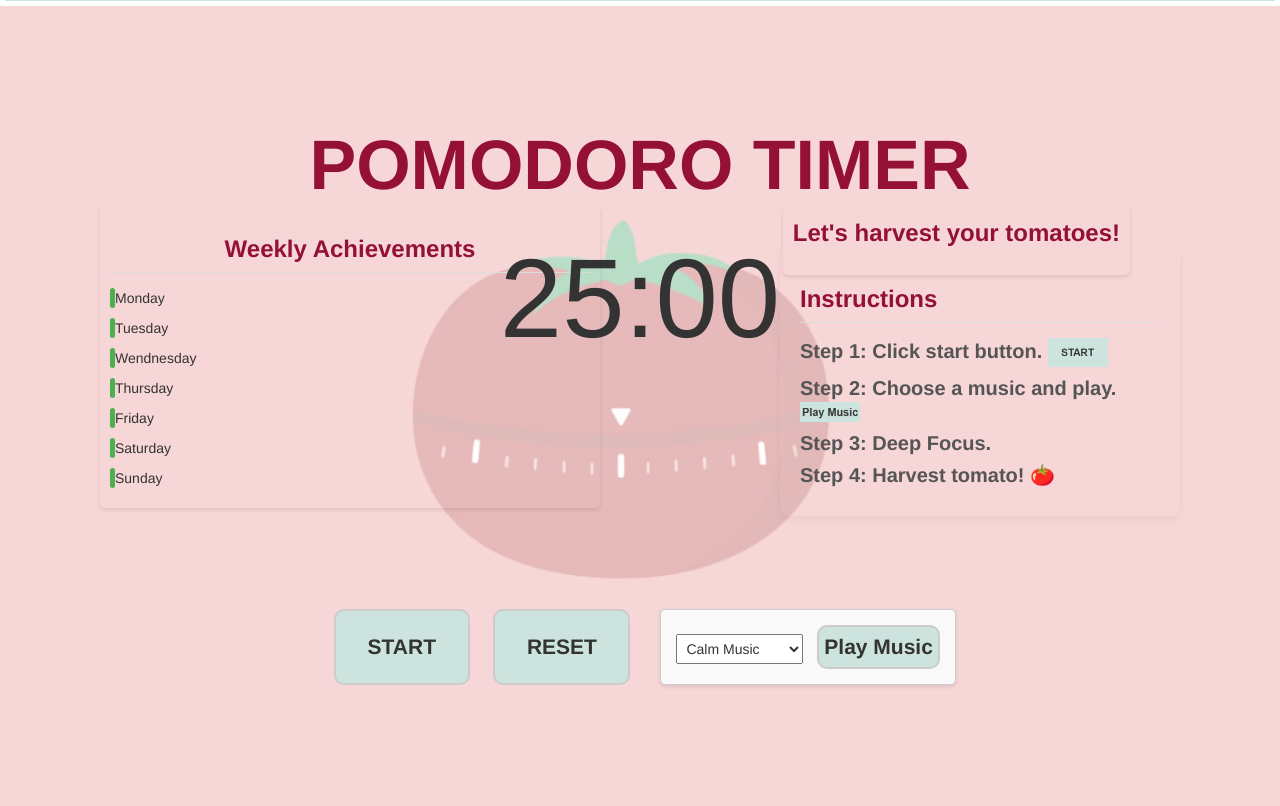
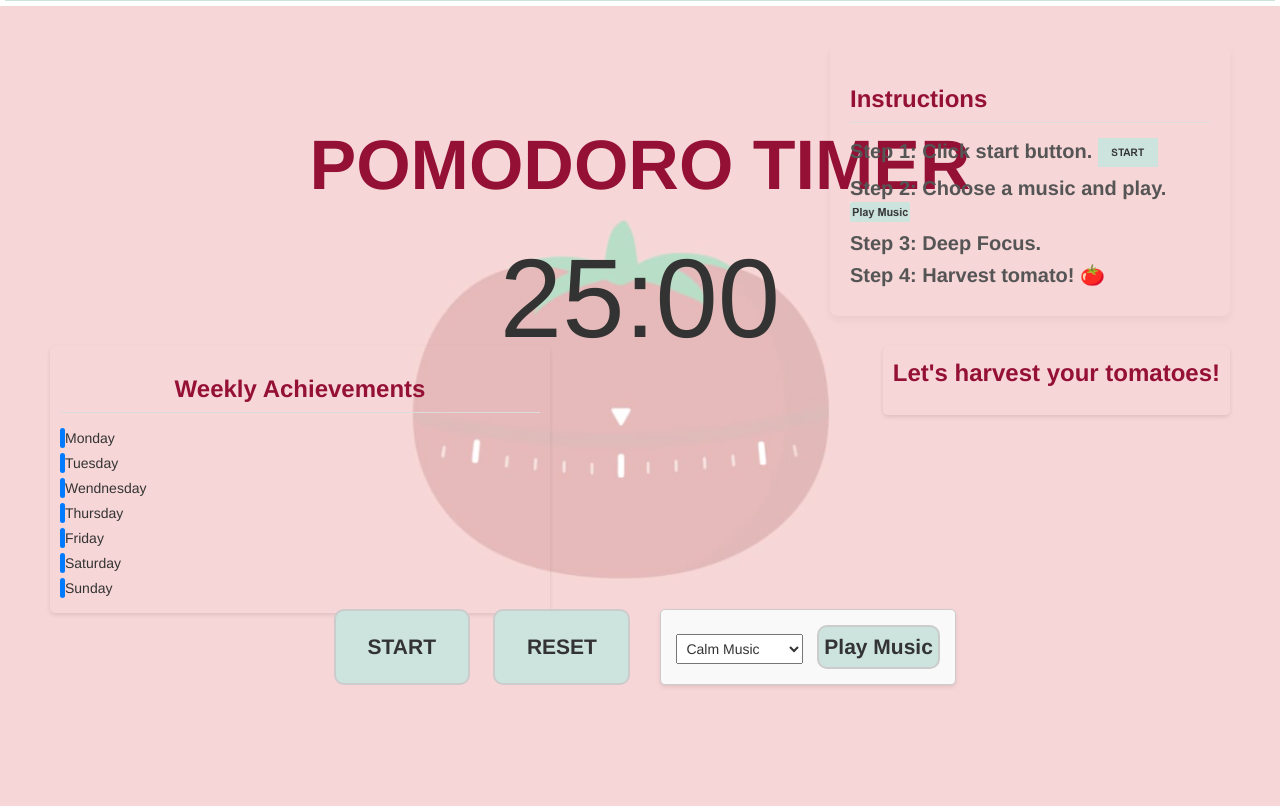
Before and after one commit to katrina799/4G06CapstoneProjectT5, a Flask app: page /pomodoro_page in a window 1280 px wide. Shown: the part 54-860 px from the top of the page. Run offline with Flask 3, Linux system fonts and the light colour scheme; data that the repository does not hold is empty; parts of the project's set-up code (start-up, migrations or seed data) failed here and were passed over; some libraries are stand-ins or nearby versions.

Commit message:
Further implemention of the task info show up on Pomodoro Page

```diff
--- a/src/templates/index.html
+++ b/src/templates/index.html
@@ -95,7 +95,7 @@
                                  -->
 
                                  <!-- Example of a task with a button/link -->
-                                <a href="/pomodoro_page?task_id={{ task.id }}">Start Pomodoro for Task 123</a>
+                                <a href="/pomodoro_page?task_id={{ task.id }}">Start Pomodoro</a>
 
                             </div>
                         </div>
--- a/src/templates/pomodoro_page.html
+++ b/src/templates/pomodoro_page.html
@@ -32,8 +32,8 @@
 
     #instructionPanel {
         position: fixed;
-            top: 300px;
-            right: 100px;
+        top: 100px;
+        right: 50px;
         width: 400px;
         padding: 20px;
         background-color: rgba(255, 255, 255, 0);
@@ -65,8 +65,8 @@
 
     #tomatoBox {
         position: fixed;
-            top: 260px;
-            right: 150px;
+        top: 400px;
+        right: 50px;
         padding: 10px;
         background-color: #ffffff00;
         border-radius: 5px;
@@ -76,7 +76,7 @@
     #tomatoBox::before {
         position: fixed;
         top: 300px;
-            right: 100px;
+        right: 50px;
         padding: 10px;
         border: 2px solid #ccc;
         background-color: #ffffff;
@@ -181,8 +181,8 @@
 
     #achievementBoard {
         position: fixed;
-            top: 260px;
-            left: 100px;
+        top: 400px;
+        left: 50px;
         padding: 10px;
         background-color: #ffffff00;
         border-radius: 5px;
@@ -230,7 +230,62 @@
         color: white;
     }
 
+    #taskDetailsBox {
+        position: fixed;
+        top: 100px;
+        left: 50px;
+        padding: 10px;
+        background-color: #ffffff00;
+        border-radius: 5px;
+        box-shadow: 0 2px 4px rgba(0, 0, 0, 0.1);
+        width: auto;
+        text-align: left;
+    }
 
+    #taskDetailsBox h2 {
+        font-weight: bold;
+        color: #941035;
+        margin-bottom: 15px;
+        font-size: 24px;
+        border-bottom: 1px solid #dcdcdc;
+        padding-bottom: 10px;
+    }
+
+    .task-detail {
+        margin-bottom: 3px;
+        color: #333;
+    }
+
+    .task-title {
+        font-size: 24px;
+        font-weight: bold;
+        margin-bottom: 5px;
+    }
+
+    .task-description {
+        margin-top: 5px;
+        background-color: #eee;
+        padding: 5px;
+        font-style: italic;
+    }
+
+    .bar {
+        height: 20px;
+        background-color: #007bff;
+        color: white;
+        text-align: center;
+        line-height: 20px;
+        border-radius: 5px;
+    }
+
+    .day-container {
+        margin-bottom: 5px;
+    }
+
+    .day-label {
+        font-weight: bold;
+        margin-right: 10px;
+    }
 </style>
 <div></div>
 <div id="pomodoro-section" style="flex-grow: 1;">
```
Also changed, not shown: src/static/js/pomodoro.js (+38 -3 lines), src/static/js/taskDragDrop.js (line endings or trailing spaces). Lines whose indentation alone changed are shown as unchanged.
